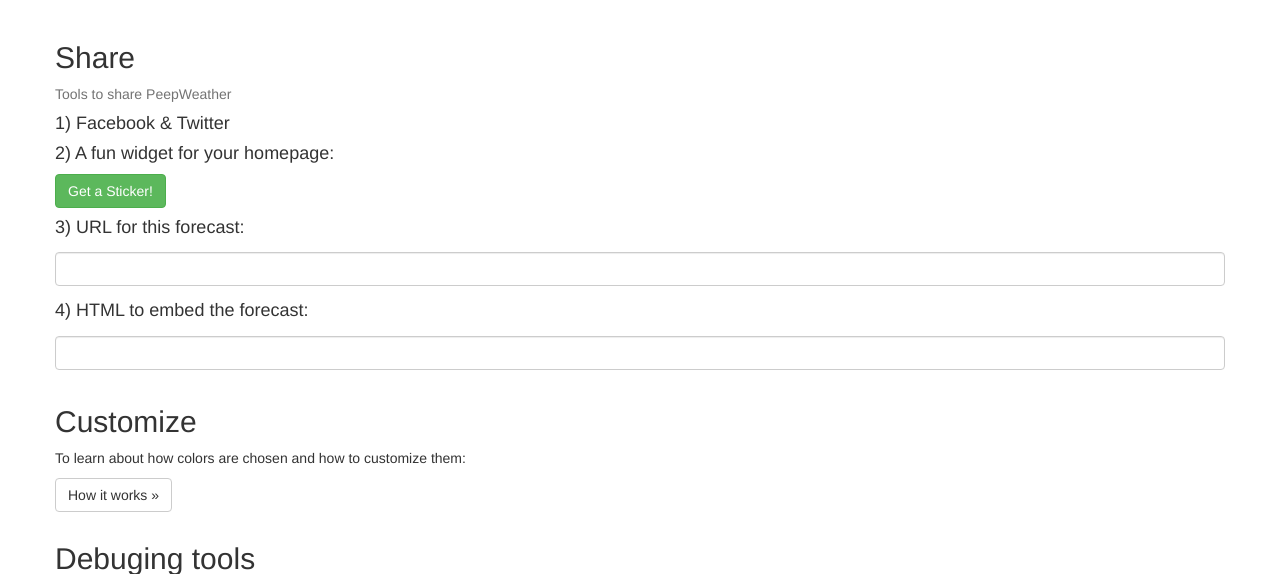
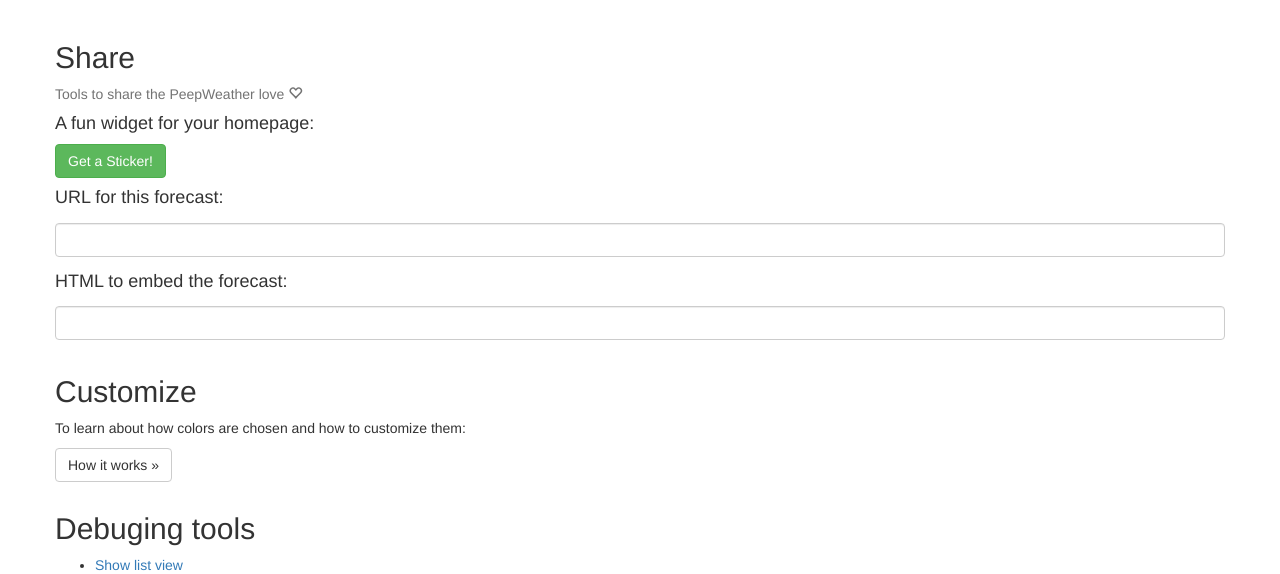
Before and after one commit to matthewcornell/peepweather, a Flask app: template app/templates/forecast.html in a window 1280 px wide. Shown: the part 534-1108 px from the top of the page. Run offline with Flask 2, Linux system fonts and the light colour scheme; the template is opened without the code that fills it, so the values that code supplies are empty; some libraries are stand-ins or nearby versions.

Commit message:
commented out last test :-) . simplied sharing section

```diff
--- a/app/templates/forecast.html
+++ b/app/templates/forecast.html
@@ -39,22 +39,20 @@
         <div class="row">
             <h2>Share</h2>
 
-            <p class="help-block">Tools to share PeepWeather</p>
-
-            <p class="h4">1) Facebook & Twitter</p>
+            <p class="help-block">Tools to share the PeepWeather love <span class="glyphicon glyphicon-heart-empty"></span></p>
 
             <p><span id="sharethis">
                 <span class='st_facebook_button'></span>
                 <span class='st_twitter_button'></span>
             </span></p>
 
-            <p class="h4">2) A fun widget for your homepage:</p>
+            <p class="h4">A fun widget for your homepage:</p>
             <a class="btn btn-success" role="button"
                href="{{ url_for('showStickersEditor', zipOrLatLon=zipOrLatLon) }}">Get a Sticker!</a>
 
             <form onsubmit="return false;">
                 <div>
-                    <p class="h4">3) URL for this forecast:</p>
+                    <p class="h4">URL for this forecast:</p>
 
                     <div class="form-group">
                         <label for="full_url_text"></label>
@@ -65,7 +63,7 @@
 
             <form onsubmit="return false;">
                 <div>
-                    <p class="h4">4) HTML to embed the forecast:</p>
+                    <p class="h4">HTML to embed the forecast:</p>
 
                     <div class="form-group">
                         {% set embedUrlAsText = '<iframe src="' + embedUrl + '" width="350" height="300" frameborder="0" style="border:0"></iframe>' %}
```
